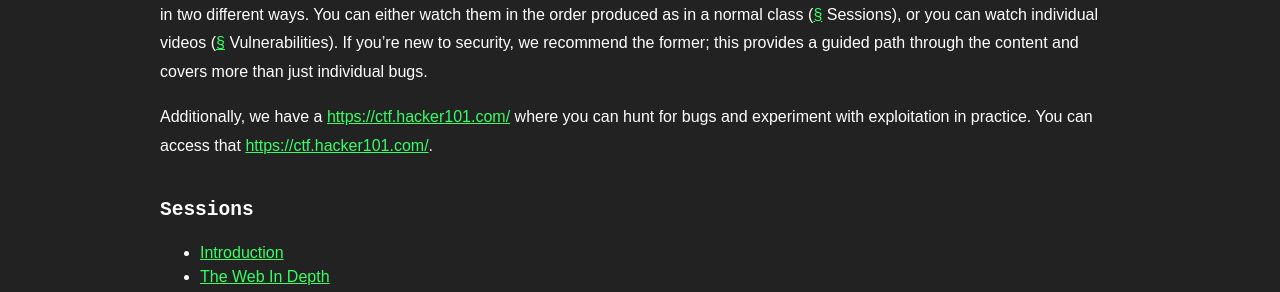
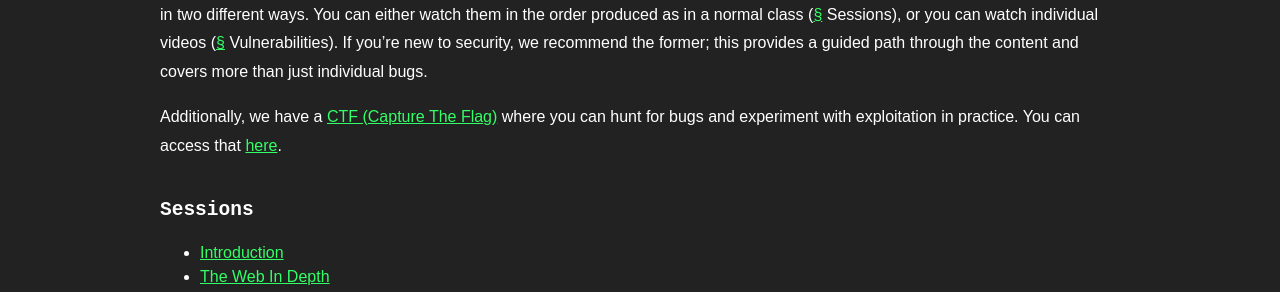
Before and after one commit to Hacker0x01/hacker101, a Jekyll site: the page built from index.md, in a window 1280 px wide. Shown: the part 421-713 px from the top of the page. Built offline with Jekyll 4.4.1, drawn with Linux system fonts in a browser that asks for light colours; our own code applies the rules of GitHub Pages for plain Markdown files.

Commit message:
Fixed CTF link.

```diff
--- a/index.md
+++ b/index.md
@@ -7,7 +7,7 @@ Getting Started
 
 Hacker101 is structured as a set of video lessons -- some covering multiple topics, some covering a single one -- and can be consumed in two different ways.  You can either watch them in the order produced as in a normal class ([§](#sessions) Sessions), or you can watch individual videos ([§](#vulnerabilities) Vulnerabilities).  If you're new to security, we recommend the former; this provides a guided path through the content and covers more than just individual bugs.
 
-Additionally, we have a [https://ctf.hacker101.com/](CTF (Capture The Flag)) where you can hunt for bugs and experiment with exploitation in practice.  You can access that [https://ctf.hacker101.com/](here).
+Additionally, we have a [CTF (Capture The Flag)](https://ctf.hacker101.com/) where you can hunt for bugs and experiment with exploitation in practice.  You can access that [here](https://ctf.hacker101.com/).
 
 Sessions
 --------
```
